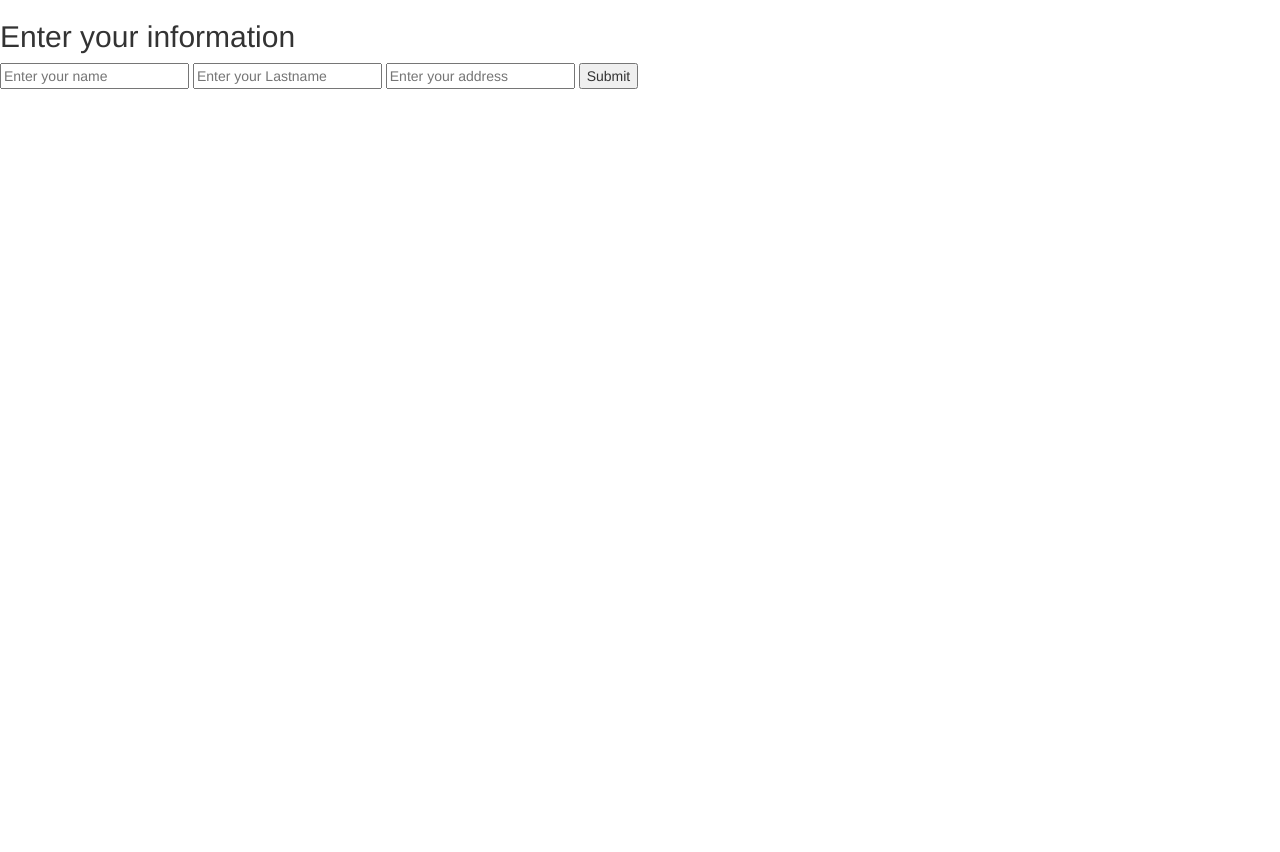
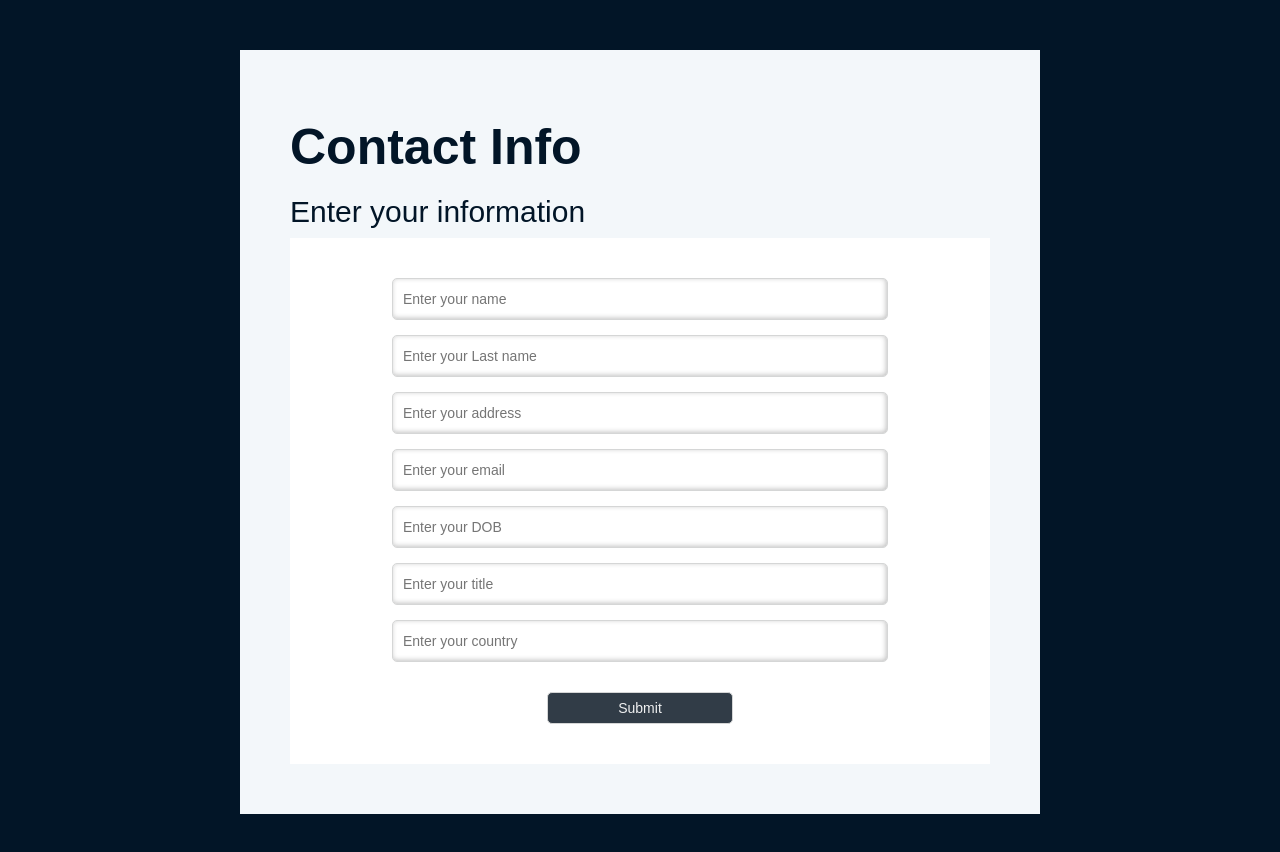
Before and after one commit to alaint16/front_end_contacts, a plain HTML site: page index.html in a window 1280 px wide. Before the commit the page ends 800 px from the top, so only its background shows below. Drawn offline with nearby package versions, Linux system fonts and the light colour scheme.

Commit message:
3 commit
styled form and updated the css file

```diff
--- a/app.js
+++ b/app.js
@@ -5,7 +5,12 @@ $(document).ready(function() {
 
         var contact = {
             name: $(".name").val(),
-            lastname: $(".lastname").val()
+            lastname: $(".lastname").val(),
+            address: $(".address").val(),
+            email: $(".email").val(),
+            dob: $(".dob").val(),
+            title: $(".title").val(),
+            country: $(".country").val()
         }
 
         $.post("http://localhost:5454/contact", contact, function(result) {
--- a/index.html
+++ b/index.html
@@ -6,16 +6,32 @@
 <title>Contacts forms API</title>
 </head>
 <body>
-<div>
+<div class="container">
+<h1>Contact Info</h1>
 <h2>Enter your information</h2>
-<form>
+<div class="center">
+<form class="styleform">
+
 <input type="text" class="name" placeholder="Enter your name"/>
-<input type="text" class="lastname"  placeholder="Enter your Lastname"/>
-<input type="text"  class="address" placeholder="Enter your address"/>
+
+<input type="text" class="lastname"  placeholder="Enter your Last name"/>
+
+<input type="text" class="address" placeholder="Enter your address"/>
+
+<input type="text" class="email" placeholder="Enter your email"/>
+
+<input type="text" class="dob" placeholder="Enter your DOB"/>
+
+<input type="text" class="title" placeholder="Enter your title"/>
+
+<input type="text" class="country" placeholder="Enter your country"/>
+
 <button class="submit">Submit</button>
+
+
 </form>
+</div>
 
-</div>
 
 
 <script src="https://code.jquery.com/jquery.min.js"></script>
--- a/mystyles.css
+++ b/mystyles.css
@@ -0,0 +1,60 @@
+body {
+    background-color: #021527;
+}
+
+.container {
+    width: 800px;
+    margin: 50 auto;
+    background-color: #f3f7fa;
+    padding: 50px;
+}
+
+h1 {
+    font-family: arial, helvetica;
+    font-weight: bold;
+    color: #021527;
+    font-size: 50px;
+}
+
+h2 {
+    font-family: arial, helvetica;
+    color: #021527;
+}
+
+.styleform {
+    width: 100%;
+    background-color: #ffffff;
+    display: block;
+    margin: 0 auto;
+    padding: 40px;
+}
+
+.styleform input {
+    align-content: center;
+    padding: 10px;
+    width: 80%;
+    color: #000000;
+    font-family: arial, helvetica;
+    border: thin solid #d5d6d6;
+    border-radius: 5px;
+    -moz-box-shadow: inset -1px -1px 5px rgba(51, 51, 51, 0.3);
+    box-shadow: inset -1px -1px 5px rgba(51, 51, 51, 0.3);
+    margin-bottom: 15px;
+}
+
+.submit {
+    width: 30%;
+    padding: 5px;
+    color: #eff0f1;
+    font-family: arial, helvetica;
+    border: thin solid #d5d6d6;
+    border-radius: 5px;
+    background-color: #313c47;
+    margin-top: 15px;
+}
+
+.center{
+	display: block;
+	margin: 0 auto;
+	text-align: center;
+}
```
